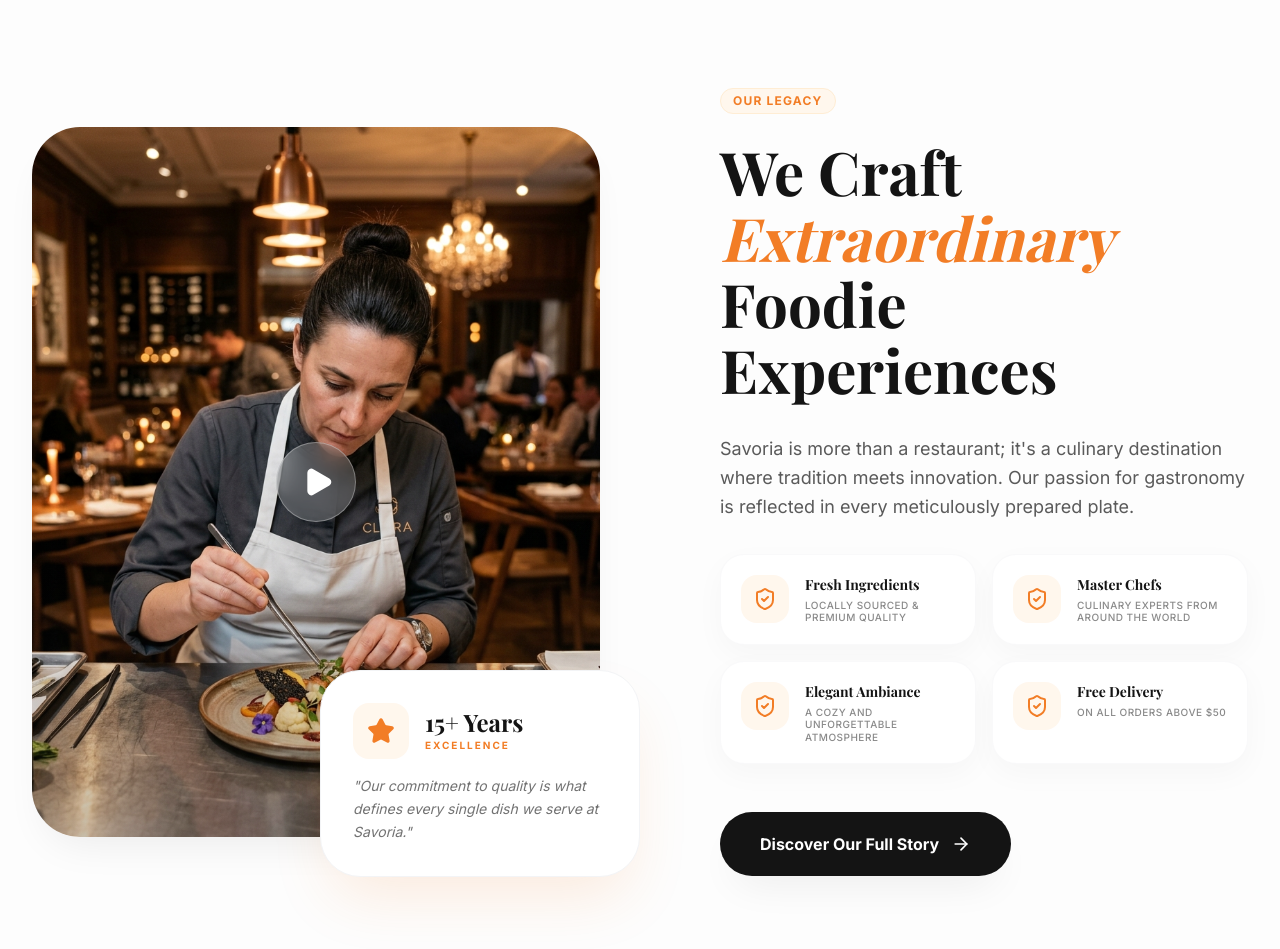
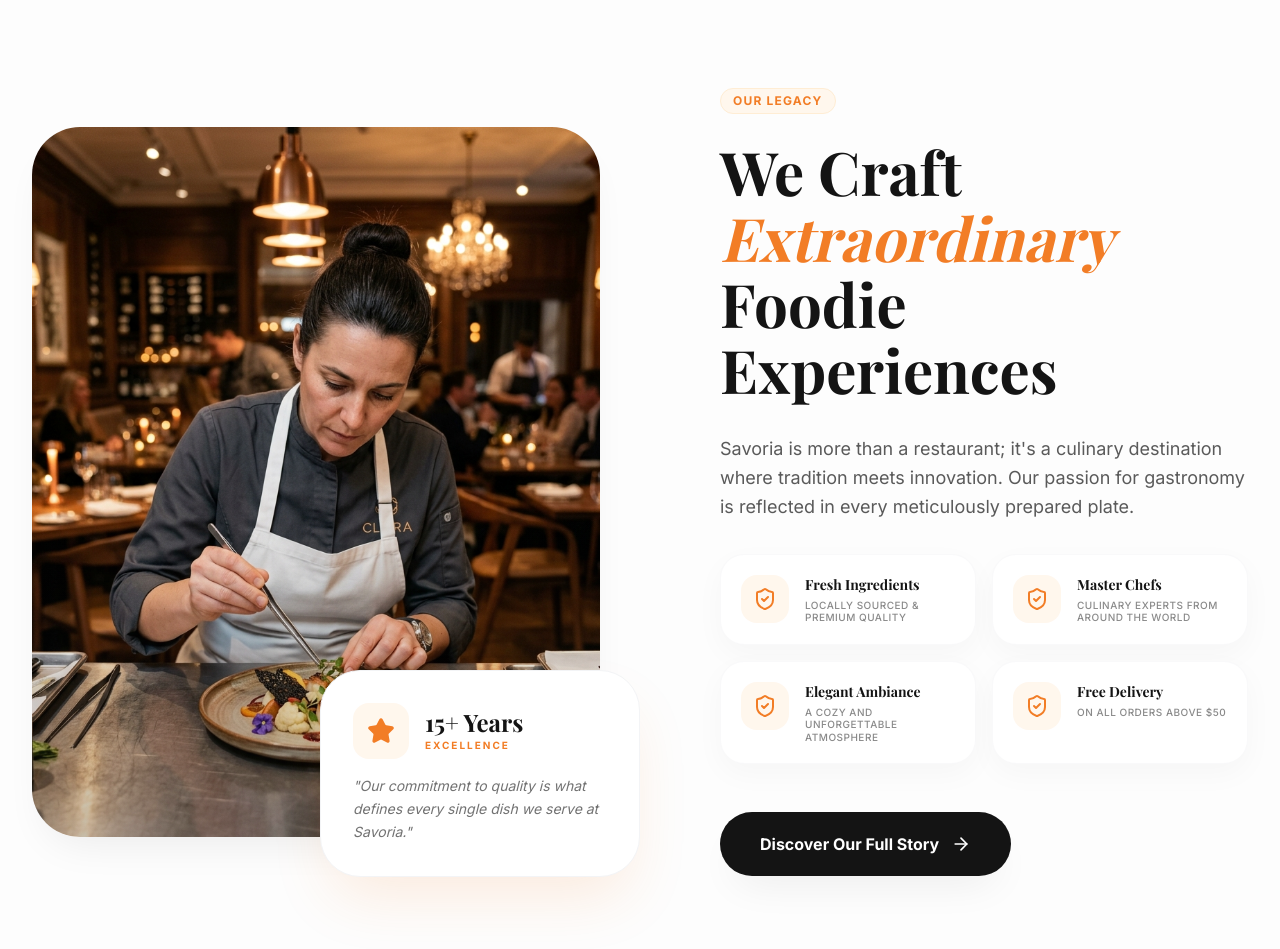
Before and after one commit to Qaziaaaa/Restaurant-website, a React (Vite) app: page / in a window 1280 px wide. Shown: the part 1960-2909 px from the top of the page. Built offline with nearby package versions, Linux system fonts and the light colour scheme; a web font is replaced by a local one.

Commit message:
style: remove non-functional play button from story section

```diff
--- a/src/App.tsx
+++ b/src/App.tsx
@@ -338,17 +338,6 @@
               className="w-full object-cover aspect-[4/5] group-hover:scale-105 transition-transform duration-1000 ease-in-out"
             />
             <div className="absolute inset-0 bg-gradient-to-t from-ink/40 via-transparent to-transparent opacity-60" />
-
-            {/* Play Button Overlay for Story */}
-            <div className="absolute inset-0 flex items-center justify-center">
-              <motion.button
-                whileHover={{ scale: 1.1 }}
-                whileTap={{ scale: 0.9 }}
-                className="w-20 h-20 rounded-full bg-white/20 backdrop-blur-md border border-white/30 flex items-center justify-center text-white shadow-2xl"
-              >
-                <Play className="w-8 h-8 fill-current ml-1" />
-              </motion.button>
-            </div>
           </div>
 
           <motion.div
```
